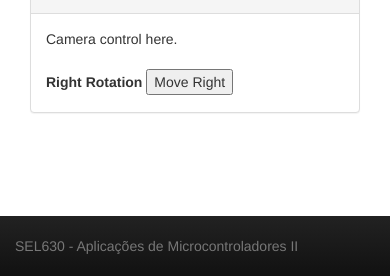
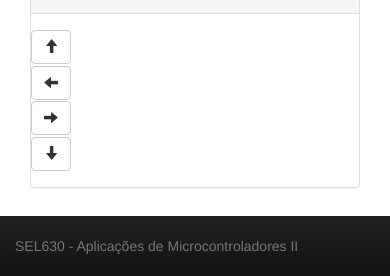
Before and after one commit to ddmendes/R3V-Remote3DViewer, a Flask app: page /camerastream/ in a window 390 px wide. Shown: the part 568-844 px from the top of the page. Run offline with Flask 2, Linux system fonts and the light colour scheme; data that the repository does not hold is empty; some libraries are stand-ins or nearby versions.

Commit message:
Moving camera.

```diff
--- /dev/null
+++ b/site/app/static/js/camposition.js
@@ -0,0 +1,24 @@
+camposition_url = 'http://143.107.235.44:5000/camposition/'
+
+$(document).ready(function() {
+    $('#btn-up').click(moveup);
+    $('#btn-left').click(moveleft);
+    $('#btn-right').click(moveright);
+    $('#btn-down').click(movedown);
+});
+
+function moveup() {
+    $.get(camposition_url, {'move': 2, 'degree': 5})
+}
+
+function moveleft() {
+    $.get(camposition_url, {'move': 6, 'degree': 5})
+}
+
+function moveright() {
+    $.get(camposition_url, {'move': 4, 'degree': 5})
+}
+
+function movedown() {
+    $.get(camposition_url, {'move': 0, 'degree': 5})
+}
--- a/site/app/templates/base.html
+++ b/site/app/templates/base.html
@@ -59,7 +59,6 @@
       </div>
     </footer>
 
-
     <!-- Bootstrap core JavaScript
     ================================================== -->
     <!-- Placed at the end of the document so the pages load faster -->
@@ -67,5 +66,6 @@
     <script src="/static/bootstrap-3.3.5-dist/js/bootstrap.min.js"></script>
     <!-- IE10 viewport hack for Surface/desktop Windows 8 bug -->
     <script src="../../assets/js/ie10-viewport-bug-workaround.js"></script>
+    {% block footer_scripts %}{% endblock %}
   </body>
 </html>
--- a/site/app/templates/camerastream.html
+++ b/site/app/templates/camerastream.html
@@ -15,9 +15,31 @@
                         Control
                     </div>
                     <div class="panel-body">
-                        Camera control here.<br></br>
-			<label for="moveRight">Right Rotation</label>
-			<button id="moveRight">Move Right</button>
+			<div class="row">
+				<div class="col-sm-5"></div>
+				<button id="btn-up" type="button" class="btn btn-default col-sm-2">
+          				<span class="glyphicon glyphicon-arrow-up"></span>
+        			</button>
+				<div class="col-sm-5"></div>
+			</div>
+			<div class="row">
+				<div class="col-sm-2"></div>
+				<button id="btn-left" type="button" class="btn btn-default col-sm-2">
+          				<span class="glyphicon glyphicon-arrow-left"></span>
+        			</button>
+				<div class="col-sm-4"></div>
+				<button id="btn-right" type="button" class="btn btn-default col-sm-2">
+          				<span class="glyphicon glyphicon-arrow-right"></span>
+        			</button>
+				<div class="col-sm-2"></div>
+			</div>
+			<div class="row">
+				<div class="col-sm-5"></div>
+				<button id="btn-down" type="button" class="btn btn-default col-sm-2">
+        	  			<span class="glyphicon glyphicon-arrow-down"></span>
+	        		</button>
+				<div class="col-sm-5"></div>
+			</div>
                     </div>
                 </div>
             </div>
@@ -25,3 +47,6 @@
     </div>
 
 {% endblock %}
+{% block footer_scripts %}
+    <script src="../static/js/camposition.js"></script>
+{% endblock %}
```
